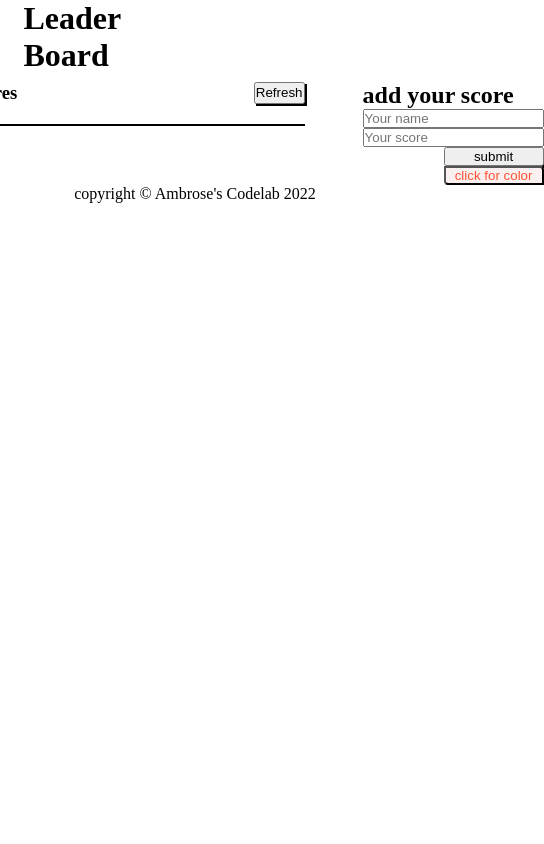
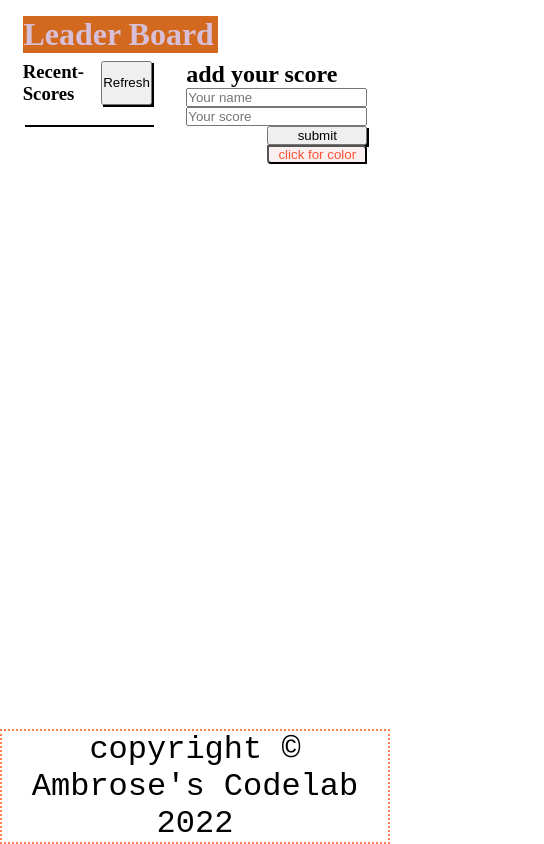
Before and after one commit to Ambrosegithub/LeaderBoard-Api, a website built with webpack: page src/index.html in a window 390 px wide. Shown: the whole page, 544 px wide, since content can reach past the window. Built offline with nearby package versions, Linux system fonts and the light colour scheme; no server answers.

Commit message:
make chages

```diff
--- a/src/index.css
+++ b/src/index.css
@@ -18,6 +18,8 @@ body {
   margin-bottom: 2%;
   text-align: left;
   margin-left: 6%;
+  background-color: chocolate;
+  color: thistle;
 }
 
 .container {
@@ -33,6 +35,7 @@ body {
   flex-direction: column;
   border: 1px solid #000;
   width: 400px;
+  background-color: coral;
 }
 
 .refresh-score {
@@ -53,15 +56,23 @@ body {
 .score-list {
   display: flex;
   flex-direction: column;
+  gap: 10px;
 }
 
 .score-list li {
   list-style: none;
   gap: 6px;
+  padding: 4px;
+  font-size: 1.5rem;
 }
 
 .score-list li:nth-child(even) {
   background-color: #ddd;
+  color: teal;
+}
+
+.score-list li:nth-child(odd) {
+  color: #ddd;
 }
 
 #submit-btn {
@@ -79,3 +90,33 @@ body {
   align-self: flex-end;
   font-weight: 300;
 }
+
+footer {
+  text-align: center;
+  border: 2px dotted coral;
+  width: 100%;
+  position: fixed;
+  bottom: 0;
+  left: 0;
+  right: 0;
+  font-family: monospace;
+  font-size: 2rem;
+  font-weight: 400;
+}
+
+@media only screen and (max-width: 769px) {
+  body {
+    width: 100%;
+  }
+
+  .score-list-div {
+    margin-left: 2%;
+    width: 100%;
+    transition: all 4s linear;
+  }
+
+  #leaderboard-headlng {
+    width: 50%;
+    margin-top: 16px;
+  }
+}
```
Also changed, not shown: dist/bundle.js, dist/index.html.
